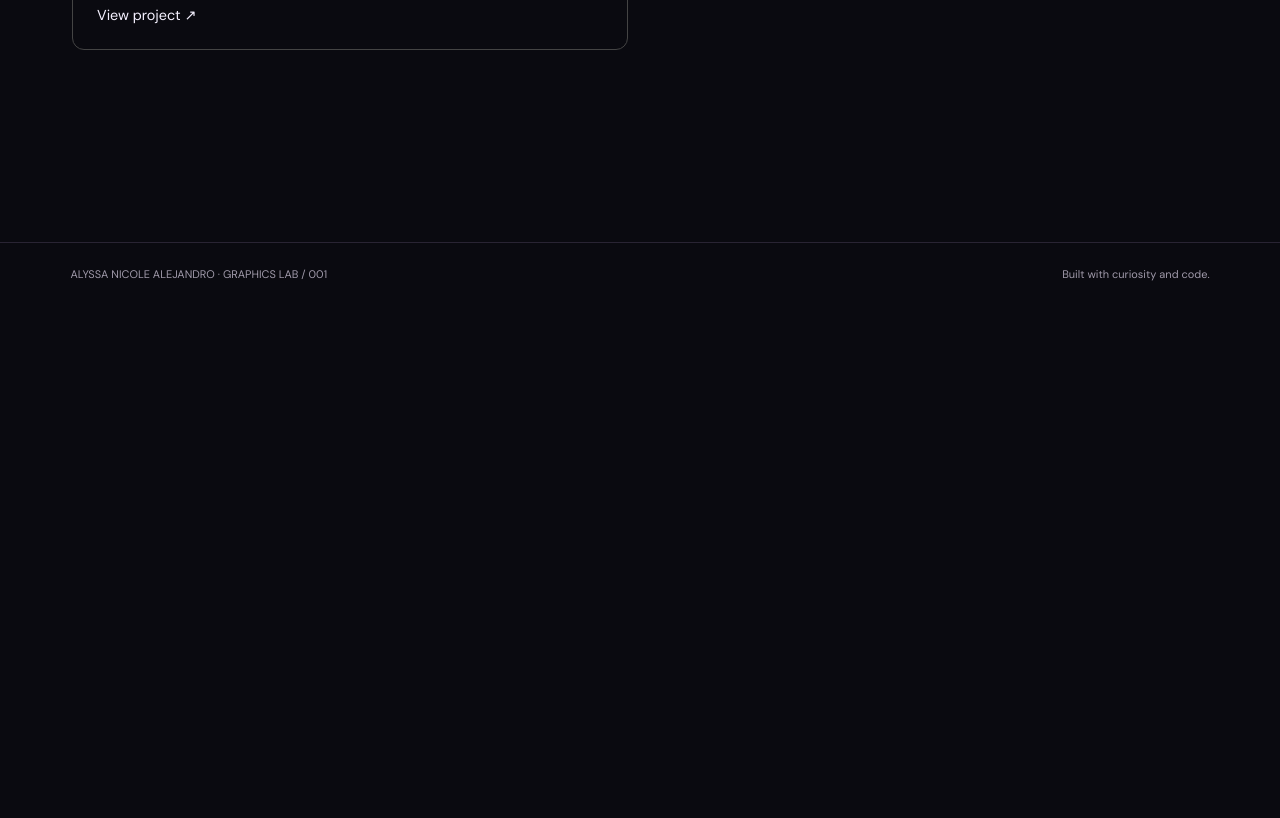
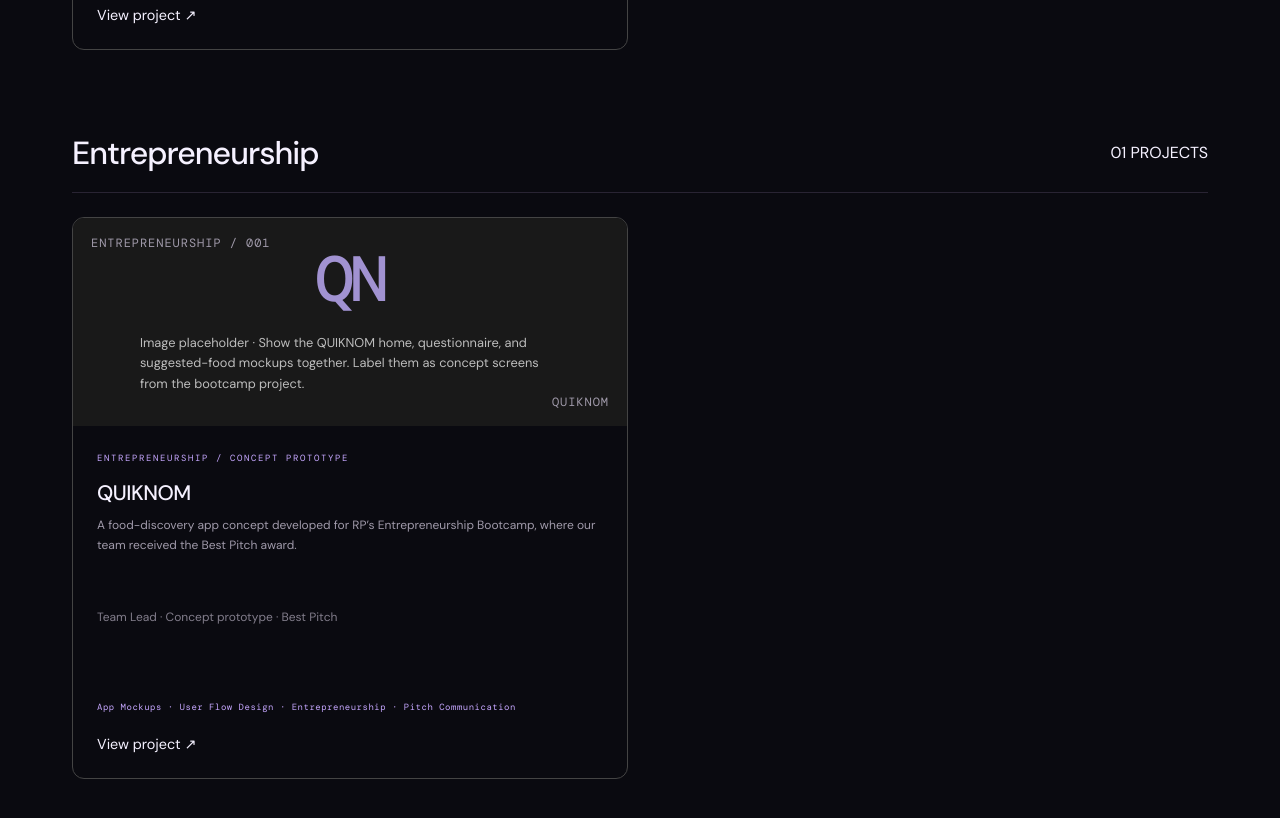
Before and after one commit to alyssa-alejandro/my-portfolio, a React (Vite) app: page /work in a window 1280 px wide. Shown: the part 3740-4558 px from the top of the page. Before the commit the page ends 4045 px from the top, so only its background shows below. Built offline with nearby package versions, Linux system fonts and the light colour scheme.

Commit message:
rp hackathon 2023

```diff
--- a/src/components/ProjectModal.tsx
+++ b/src/components/ProjectModal.tsx
@@ -49,7 +49,7 @@ export default function ProjectModal({ project, onClose }: ProjectModalProps) {
           <div><dt>My role</dt><dd>{project.role}</dd></div>
           <div><dt>Team</dt><dd>{project.team}</dd></div>
           <div><dt>Status</dt><dd>{project.status}</dd></div>{project.grade && <div><dt>Assignment grade</dt><dd>{project.grade}</dd></div>}
-          {project.period && <div><dt>Project period</dt><dd>{project.period}</dd></div>}
+          {project.award && <div><dt>Team recognition</dt><dd>{project.award}</dd></div>}{project.period && <div><dt>Project period</dt><dd>{project.period}</dd></div>}
         </dl>
         <figure className="media-placeholder cover-placeholder">
           <span className="eyebrow">Image placeholder / project cover</span>
--- /dev/null
+++ b/src/data/projects/Quiknom_Entrepreneurship.js
@@ -0,0 +1,27 @@
+/** @type {import('./index').Project} */
+const project = {
+  id: 'quiknom', category: 'ENTREPRENEURSHIP / CONCEPT PROTOTYPE', title: 'QUIKNOM',
+  description: 'A food-discovery app concept developed for RP’s Entrepreneurship Bootcamp, where our team received the Best Pitch award.',
+  role: 'Team Lead', team: 'Republic Polytechnic Entrepreneurship Bootcamp team', status: 'Concept prototype', award: 'Best Pitch', period: '2022',
+  technologies: 'App Mockups · User Flow Design · Entrepreneurship · Pitch Communication',
+  cover: 'Show the QUIKNOM home, questionnaire, and suggested-food mockups together. Label them as concept screens from the bootcamp project.',
+  overview: 'QUIKNOM is a team-developed app concept exploring how to help people decide what to eat and find a restaurant. The proposed journey lets users browse outlets or answer a questionnaire about location, cuisine, dietary restrictions, appetite, and preferences. Mockups then show suggested food, restaurant selection, menu browsing, and booking or delivery-request forms. I led the group as we developed the concept during Republic Polytechnic’s Entrepreneurship Bootcamp in 2022, where our team was recognised with the Best Pitch award.',
+  contributions: [
+    'Team leadership — Led the group developing QUIKNOM for the RP Entrepreneurship Bootcamp, working together on the concept and its presentation.',
+    'Supporting business exploration — Additional project notes explore young adults’ ready-made meal concerns, customer needs, competing food options, and possible social media content. These notes provide wider food-business context alongside the app concept.',
+    'Pitch outcome — Our team received the Best Pitch award at the RP Entrepreneurship Bootcamp in 2022.',
+  ],
+  spotlight: {
+    title: 'Developing and communicating a food-service concept',
+    approach: 'Supporting notes explore affordability, convenience, taste, dietary options, and customisation through a value proposition canvas, competitor examples, and Instagram/TikTok content ideas. These are exploratory notes rather than validated customer findings or a delivered marketing campaign. Separately, the QUIKNOM mockups make the app concept concrete: users can browse food outlets or complete a questionnaire, then move from a suggested meal to restaurant details, menus, and a booking form. This sequence gives the team a way to communicate the proposed experience during a pitch. The supplied material documents screens and design intent; it does not demonstrate an implemented recommendation service or working reservations.',
+    takeaway: 'Leading the group gave me experience developing an entrepreneurial idea collaboratively and communicating it to an audience. The supporting business exploration also helped me consider customer needs and how a food concept could be presented. Receiving Best Pitch was a memorable early milestone in my interest in product development and entrepreneurship.',
+  },
+  media: [
+    { kind: 'Image', title: 'Food discovery flow', brief: 'Arrange the home, questionnaire, and suggested-food mockups from PDF pages 3–5 as a readable sequence. Label the screens as a concept prototype; credit team design work appropriately.' },
+    { kind: 'Image', title: 'Restaurant and booking concept', brief: 'Use the restaurant selection, menu, and booking mockups from pages 6–8. Explain the intended next steps without implying that booking, payments, or delivery were implemented. Credit third-party restaurant/menu imagery.' },
+    { kind: 'Image', title: 'Supporting business exploration', brief: 'Create a readable summary of the ready-made meal notes: customer needs, value proposition canvas, competitor categories, and proposed social content. Label it supporting food-business exploration, distinct from the QUIKNOM screen flow. Present customer concerns as hypotheses and content as proposals.' },
+    { kind: 'Image', title: 'Best Pitch recognition', brief: 'Add a bootcamp team photo, award certificate, or presentation photo showing the Best Pitch recognition, if available. Caption it RP Entrepreneurship Bootcamp, 2022, and include team credits.' },
+  ],
+};
+
+export default project;
--- a/src/data/projects/index.ts
+++ b/src/data/projects/index.ts
@@ -1,3 +1,4 @@
+import quiknom from './Quiknom_Entrepreneurship.js';
 import foldingTable from './FoldingCabinetTable_E262.js';
 import pythonVision from './Python3DVision_Personal.js';
 import cprex from './CPRex_Hardware.js';
@@ -17,6 +18,7 @@ export interface Project {
   team: string;
   status: string;
   grade?: string;
+  award?: string;
   period?: string;
   overview: string;
   contributions: string[];
@@ -36,3 +38,6 @@ export const hardwareProjects: Project[] = [cprex, communityCabinet];
 
 
 export const designProjects: Project[] = [foldingTable];
+
+
+export const entrepreneurshipProjects: Project[] = [quiknom];
--- a/src/pages/Work.tsx
+++ b/src/pages/Work.tsx
@@ -1,7 +1,7 @@
 
 import { useState } from "react";
 import ProjectModal from "../components/ProjectModal";
-import { projects, hardwareProjects, designProjects, type Project } from "../data/projects/index.ts";
+import { projects, hardwareProjects, designProjects, entrepreneurshipProjects, type Project } from "../data/projects/index.ts";
 
 export default function Work() {
   const [selectedProject, setSelectedProject] = useState<Project | null>(null);
@@ -19,7 +19,7 @@ export default function Work() {
         </p>
       </header>
 
-      {[{ title: "Software & Game Development", items: projects }, { title: "Hardware & IoT", items: hardwareProjects }, { title: "Product Design", items: designProjects }].map((group) => (<section className="work-category" key={group.title}>
+      {[{ title: "Software & Game Development", items: projects }, { title: "Hardware & IoT", items: hardwareProjects }, { title: "Product Design", items: designProjects }, { title: "Entrepreneurship", items: entrepreneurshipProjects }].map((group) => (<section className="work-category" key={group.title}>
         <div className="work-category-heading">
           <h2>{group.title}</h2>
           <span>{String(group.items.length).padStart(2, "0")} PROJECTS</span>
@@ -42,7 +42,7 @@ export default function Work() {
                 <div className="work-series-mark">
                   {project.id === "gam200" ? "OOM" :
                    project.id === "gam300" ? "EV" : project.id === "seam-carving" ? "SC" : project.id === "python-3d-vision" ? "CV" :
-                   project.id === "cprex" ? "CPR" : project.id === "community-cabinet" ? "IoT" : project.id === "folding-cabinet-table" ? "E262" : "GAM"}
+                   project.id === "cprex" ? "CPR" : project.id === "community-cabinet" ? "IoT" : project.id === "folding-cabinet-table" ? "E262" : project.id === "quiknom" ? "QN" : "GAM"}
                 </div>
                 <span className="card-media-brief">Image placeholder · {project.cover}</span><span className="visual-caption">
                   {project.title}
@@ -52,7 +52,7 @@ export default function Work() {
               <div className="work-project-body">
                 <p className="eyebrow">{project.category}</p>
                 <h3>{project.title}</h3>
-                <p>{project.description}</p><p className="project-role">{project.role} · {project.status}{project.grade && ` · Grade ${project.grade}`}</p>
+                <p>{project.description}</p><p className="project-role">{project.role} · {project.status}{project.grade && ` · Grade ${project.grade}`}{project.award && ` · ${project.award}`}</p>
                 <div className="project-tech">
                   {project.technologies}
                 </div>
```
Also changed, not shown: 1 other file (tests, documents, lock files or other folders).
